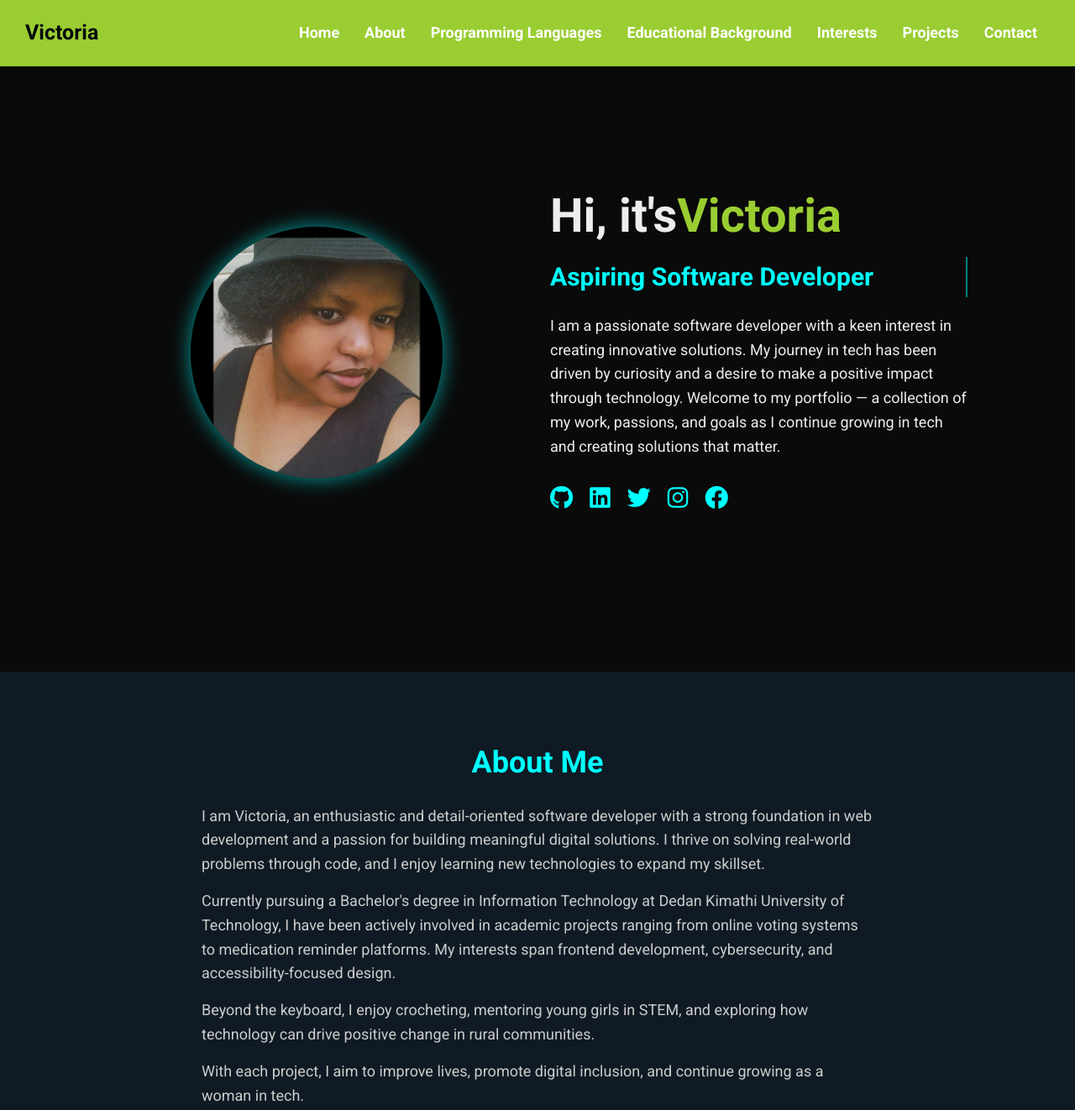
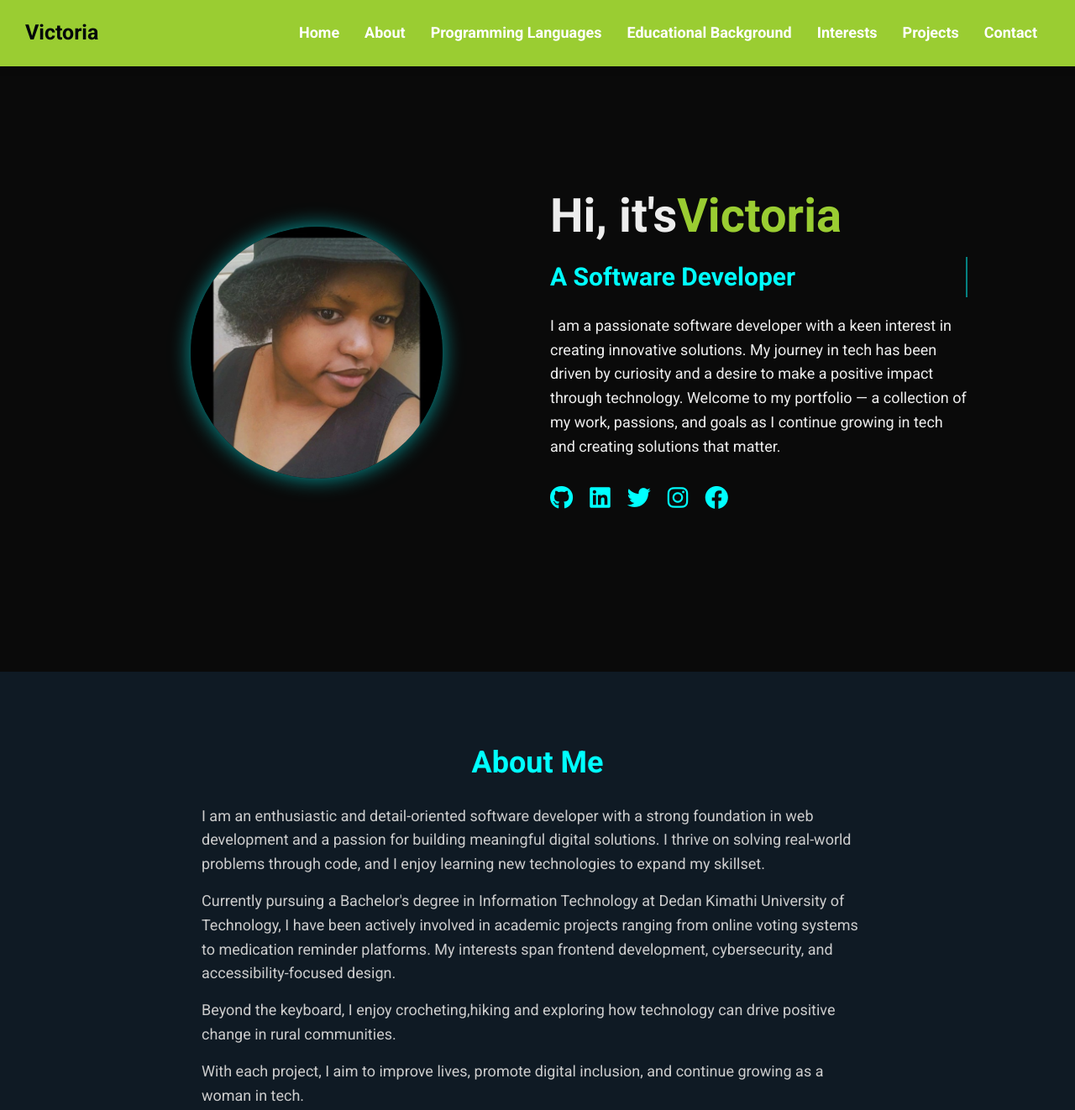
Before and after one commit to itsvickiey/Victorias-Portfolio, a plain HTML site: page index.html in a window 1280 px wide. Shown: the top 1322 px of the page at 84% size. Drawn offline with Linux system fonts and the light colour scheme.

Commit message:
changed index

```diff
--- a/index.html
+++ b/index.html
@@ -30,7 +30,7 @@
       </div>
       <div class="home-content">
         <h1>Hi, it's<span>Victoria</span></h1>
-        <h3 class="typing-effect">Aspiring Software Developer<span></span></h3>
+        <h3 class="typing-effect">A Software Developer<span></span></h3>
         <p> I am a passionate software developer with a keen interest in creating innovative solutions. My journey in tech has been driven by curiosity and a desire to make a positive impact through technology.
             Welcome to my portfolio — a collection of my work, passions, and goals as I continue growing in tech and creating solutions that matter.
         </p>
@@ -47,11 +47,11 @@
       <div class="about-container">
         <div class="about-text">
           <h2 class="typewriter">About Me</h2>
-          <p>I am Victoria, an enthusiastic and detail-oriented software developer with a strong foundation in web development and a passion for building meaningful digital solutions. I thrive on solving real-world problems through code, and I enjoy learning new technologies to expand my skillset.</p>
+          <p>I am  an enthusiastic and detail-oriented software developer with a strong foundation in web development and a passion for building meaningful digital solutions. I thrive on solving real-world problems through code, and I enjoy learning new technologies to expand my skillset.</p>
 
           <p>Currently pursuing a Bachelor's degree in Information Technology at Dedan Kimathi University of Technology, I have been actively involved in academic projects ranging from online voting systems to medication reminder platforms. My interests span frontend development, cybersecurity, and accessibility-focused design.</p>
 
-          <p>Beyond the keyboard, I enjoy crocheting, mentoring young girls in STEM, and exploring how technology can drive positive change in rural communities.</p>
+          <p>Beyond the keyboard, I enjoy crocheting,hiking and exploring how technology can drive positive change in rural communities.</p>
 
           <p>With each project, I aim to improve lives, promote digital inclusion, and continue growing as a woman in tech.</p>
 
```
